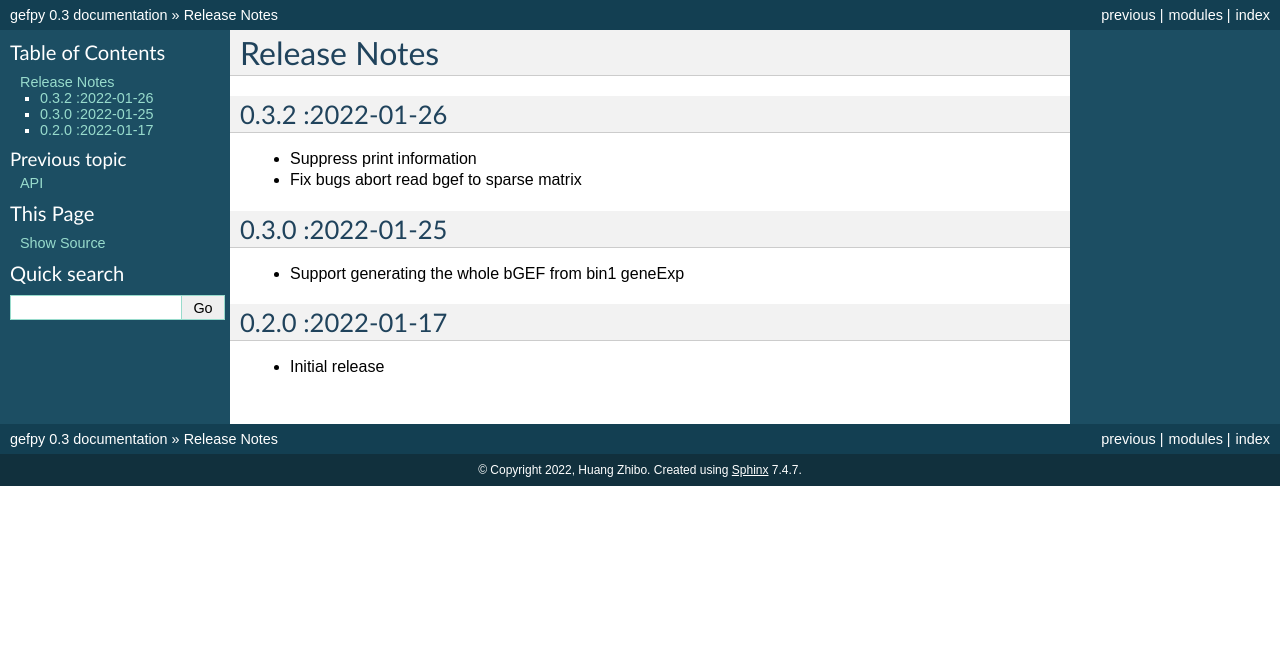
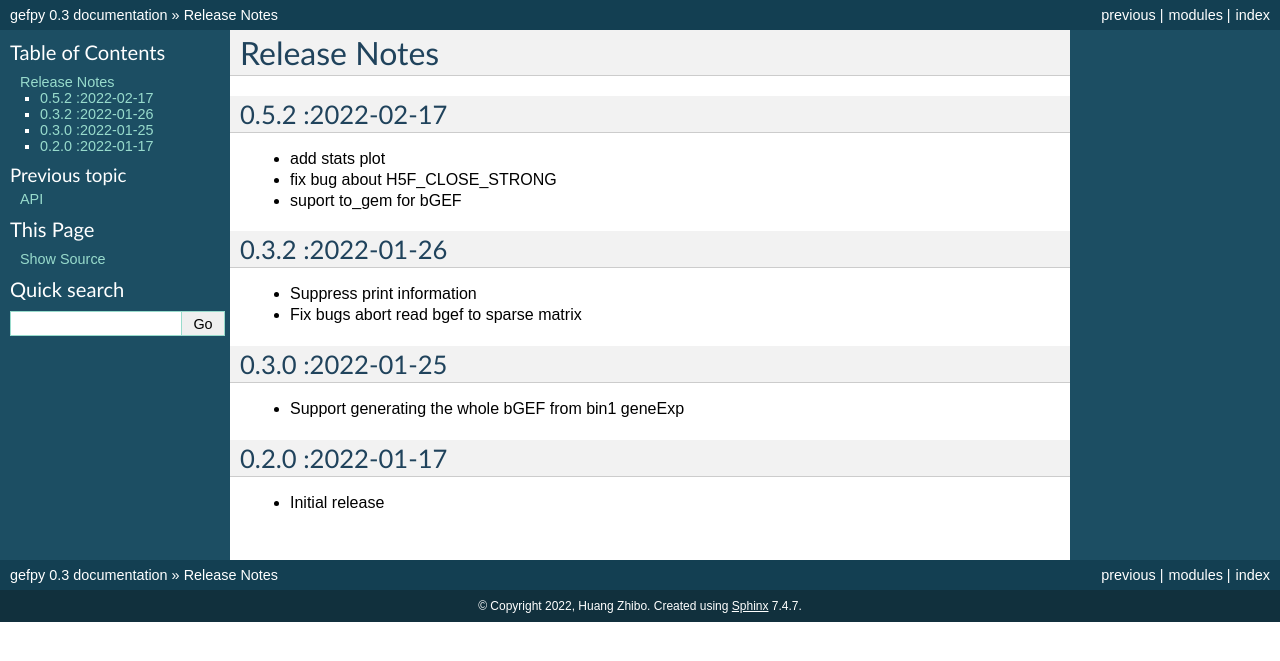
Before and after one commit to wanruiwen/gefpy, a Sphinx documentation site: the page built from docs/source/release_note.rst, in a window 1280 px wide. Shown: the top 661 px of the page. Built offline with Sphinx 7.4.7, drawn with Linux system fonts in a browser that asks for light colours.

Commit message:
update docs

```diff
--- a/docs/source/release_note.rst
+++ b/docs/source/release_note.rst
@@ -3,6 +3,11 @@ Release Notes
 
 .. role:: small
 
+0.5.2 :2022-02-17
+~~~~~~~~~~~~~~~~~~~~~~~~~
+- add stats plot
+- fix bug about H5F_CLOSE_STRONG
+- suport to_gem for bGEF
 
 0.3.2 :2022-01-26
 ~~~~~~~~~~~~~~~~~~~~~~~~~
```
